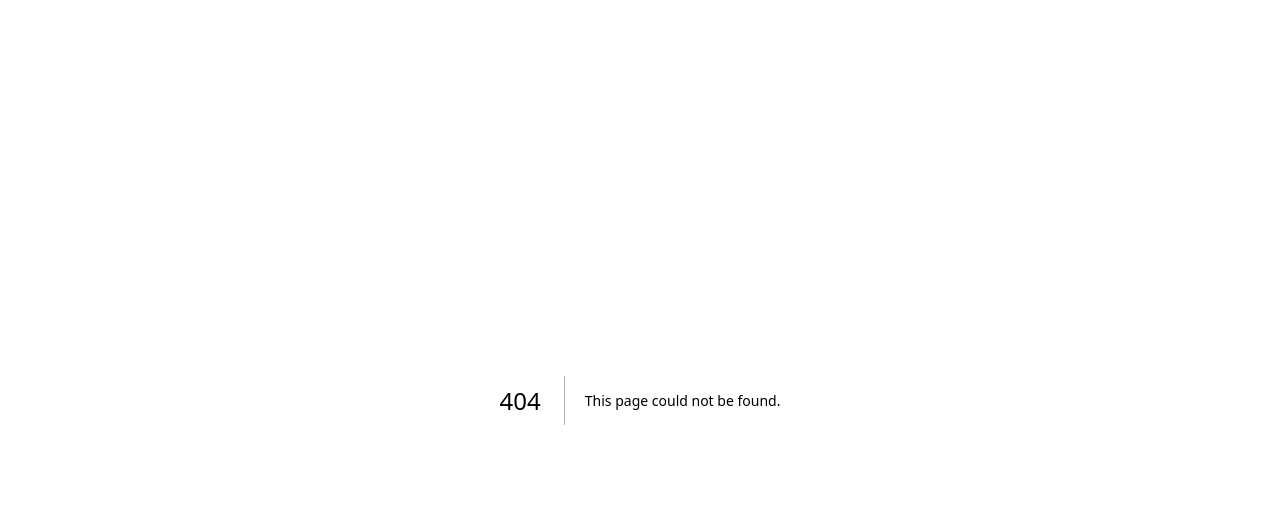
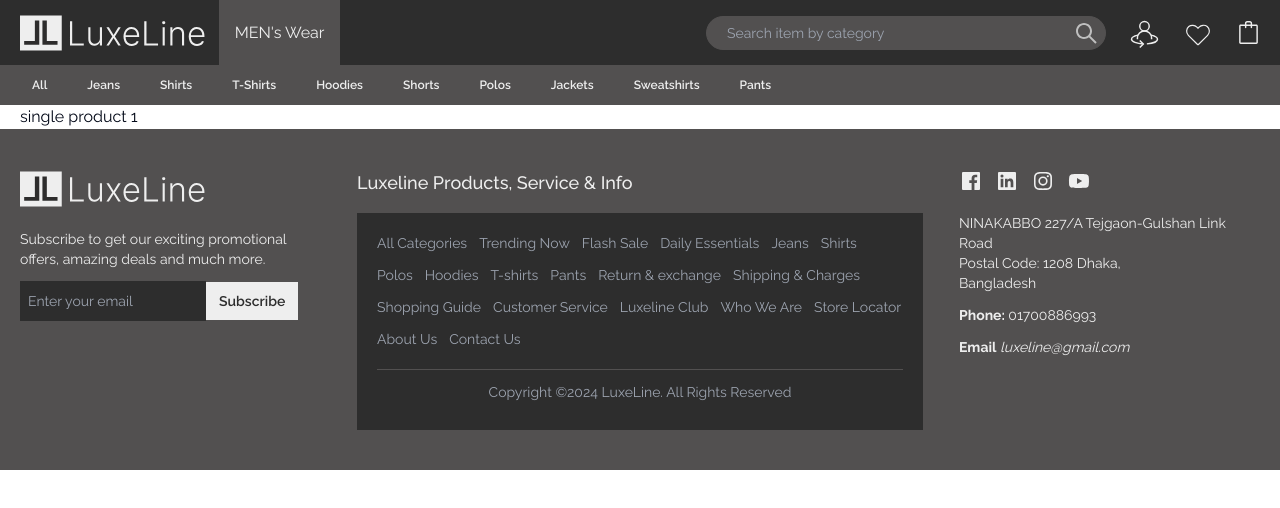
Before and after one commit to farjanaIslamNipa/luxeline-frontent, a Next.js app: page /products/1 in a window 1280 px wide. Before the commit this address had no page. Shown: the top 508 px of the page. Built offline with nearby package versions, Linux system fonts and the light colour scheme.

Commit message:
working on single product page

```diff
--- a/src/app/(web)/(all-products)/mens-clothing/page.tsx
+++ b/src/app/(web)/(all-products)/mens-clothing/page.tsx
@@ -2,7 +2,7 @@
 
 const MensClothing = () => {
   return (
-    <div className="custom-container pt-10 pb-10">
+    <div className="custom-container pt-5 pb-10">
       <div className="flex">
         <div className="bg-gray-100 min-w-[300px] p-5">
           <FilteringSidebar />
--- /dev/null
+++ b/src/app/(web)/products/[productId]/page.tsx
@@ -0,0 +1,14 @@
+interface TProductId {
+  params: {
+    productId: string;
+  };
+}
+const SingleProduct = ({params} : TProductId) => {
+  return (
+    <div className="custom-container">
+      single product {params.productId}
+    </div>
+  );
+};
+
+export default SingleProduct;
```
